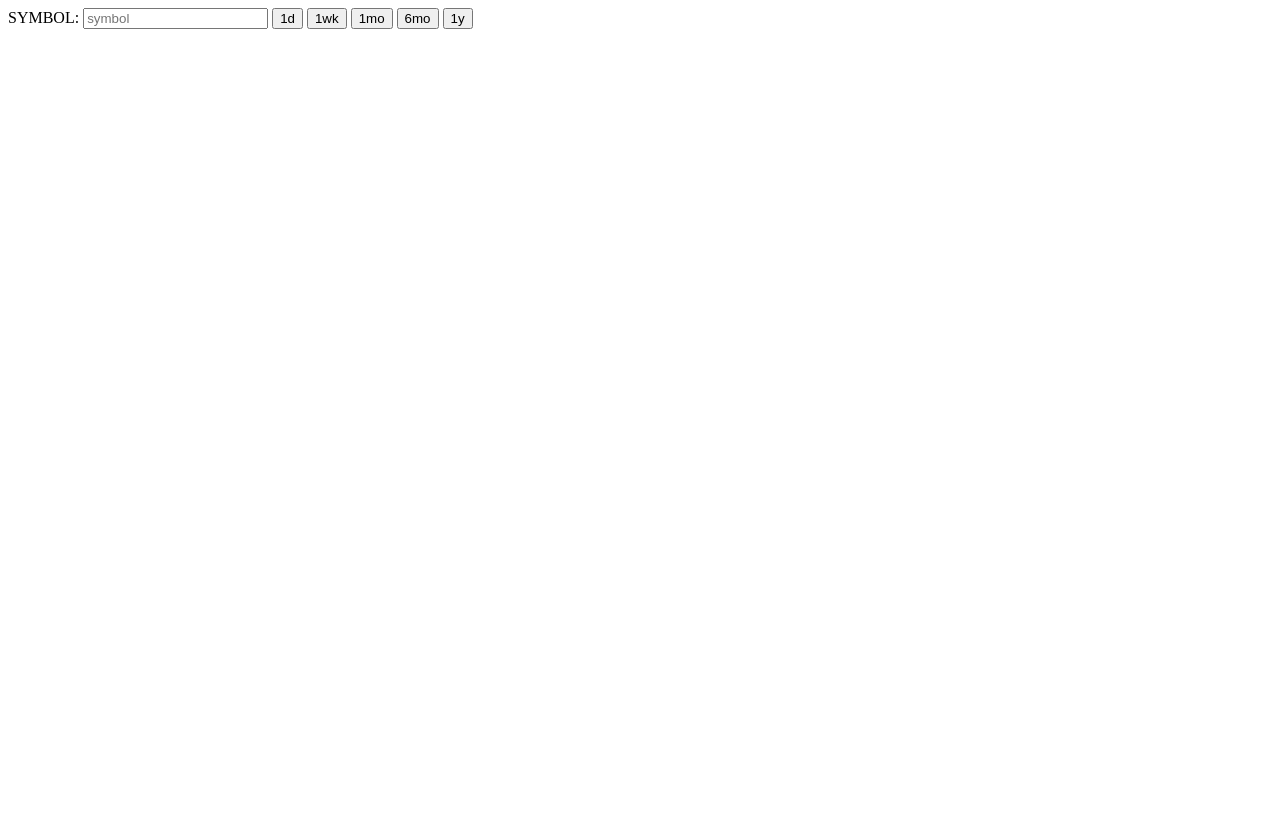
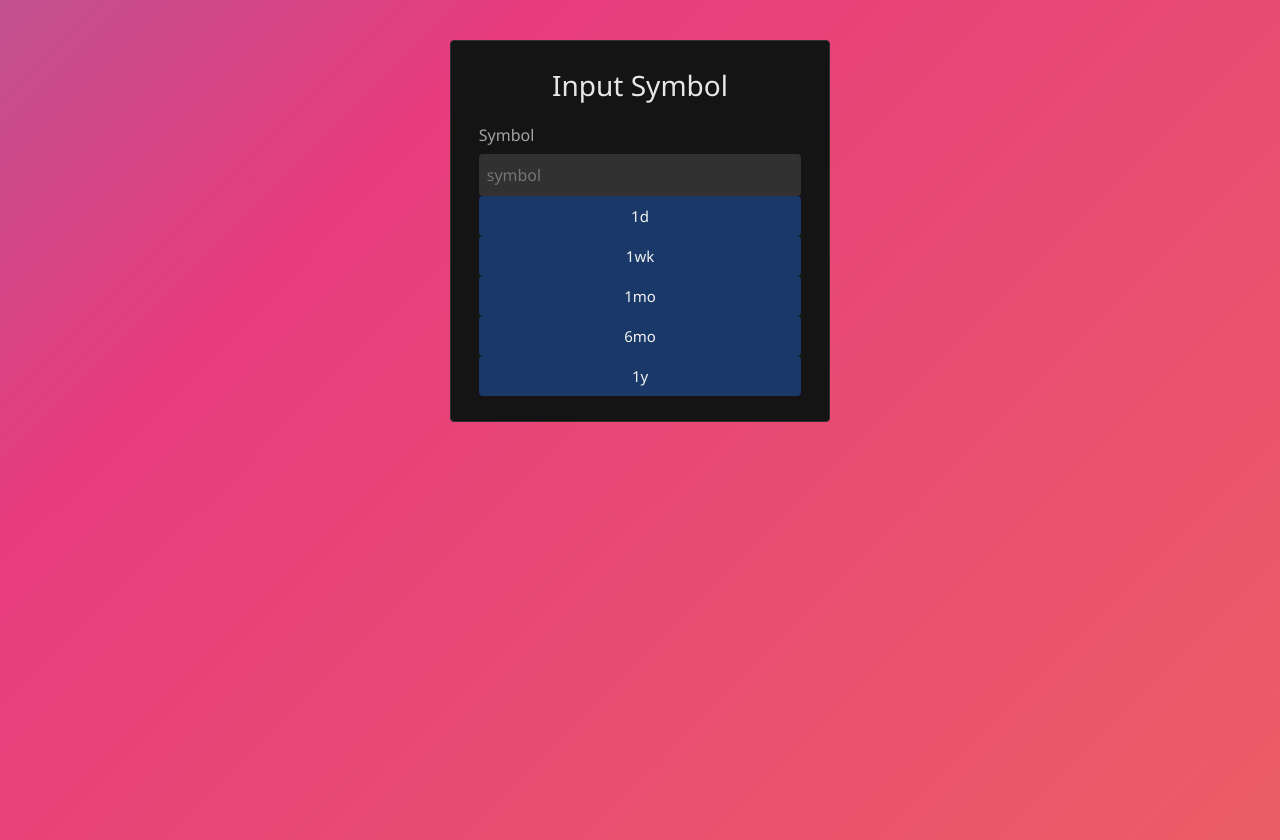
Before and after one commit to LiamBrem/StockView, a Flask app: page / in a window 1280 px wide. Before the commit the page ends 29 px from the top, so only its background shows below. Run offline with Flask 2, Linux system fonts and the light colour scheme.

Commit message:
made index look good

```diff
--- a/static/css/main.css
+++ b/static/css/main.css
@@ -0,0 +1,102 @@
+html, body {
+    width: 100%;
+    height:100%;
+  }
+
+body {
+    background: linear-gradient(-45deg, #ee7752, #e73c7e, #23a6d5, #23d5ab);
+    background-size: 400% 400%;
+    animation: gradient 15s ease infinite;
+}
+
+@keyframes gradient {
+    0% {
+        background-position: 0% 50%;
+    }
+    50% {
+        background-position: 100% 50%;
+    }
+    100% {
+        background-position: 0% 50%;
+    }
+}
+
+*,
+*:before,
+*:after {
+    margin: 0;
+    padding: 0;
+    font-family: inherit;
+    box-sizing: border-box;
+}
+
+#main {
+    width: max-content;
+    margin: 40px auto;
+    font-family: "Segoe UI", sans-serif;
+    padding: 25px 28px;
+    background: #151414;
+    border-radius: 4px;
+    border: 1px solid #302d2d;
+    animation: popup 0.4s cubic-bezier(0.68, -0.55, 0.27, 1.55);
+}
+
+@keyframes popup {
+    0% {
+        transform: scale(0.2);
+        opacity: 0;
+    }
+    100% {
+        transform: scale(1);
+        opacity: 1;
+    }
+}
+
+h2 {
+    text-align: center;
+    font-size: 28px;
+    margin-bottom: 20px;
+    font-weight: 400;
+    color: #e7e7e7;
+}
+
+label {
+    display: block;
+    font-size: 16px;
+    margin-bottom: 8px;
+    color: #a4a4a4;
+}
+.input-parent input {
+    padding: 10px 8px;
+    width: 100%;
+    font-size: 16px;
+    background: #323131;
+    border: none;
+    color: #c7c7c7;
+    border-radius: 4px;
+    outline: none;
+    transition: all 0.2s ease;
+}
+.input-parent input:hover {
+    background: #404040;
+}
+.input-parent input:focus {
+    box-shadow: 0px 0px 0px 1px #0087ff;
+}
+
+input {
+    padding: 10px 18px;
+    font-size: 15px;
+    background: #1a3969;
+    width: 100%;
+    border: none;
+    border-radius: 4px;
+    color: #f4f4f4;
+    transition: all 0.2s ease;
+}
+input:hover {
+    opacity: 0.9;
+}
+input:focus {
+    box-shadow: 0px 0px 0px 3px black;
+}
--- a/templates/index.html
+++ b/templates/index.html
@@ -6,22 +6,31 @@
     <meta http-equiv="X-UA-Compatible" content="IE=edge">
     <meta name="viewport" content="width=device-width, initial-scale=1.0">
     <title>Main HTML</title>
+    <link rel="stylesheet" href="{{ url_for('static', filename='css/main.css') }}">
+
 </head>
 
 <body>
 
-    <! -- both the buttons and input have to be in the same form for it to take the information at the same tim -->
+    <div class="container">
 
-        <form action="{{ url_for('index')}}" method="post">
-            <label for="stockSymbol">SYMBOL:</label>
+        <form action="{{ url_for('index')}}" method="post" id="main">
+
+            <h2>Input Symbol</h2>
+            <div class="input-parent">
+                <label for="stockSymbol">Symbol</label>
                 <input type="text" id="stockSymbol" name="symbol" placeholder="symbol">
+            </div>
 
+            <div class="periodButtons">
                 <input type="submit" value="1d" name="submit" />
                 <input type="submit" value="1wk" name="submit" />
                 <input type="submit" value="1mo" name="submit" />
                 <input type="submit" value="6mo" name="submit" />
                 <input type="submit" value="1y" name="submit" />
+            </div>
         </form>
+    </div>
 
 </body>
 
```
Lines whose indentation alone changed are shown as unchanged.
